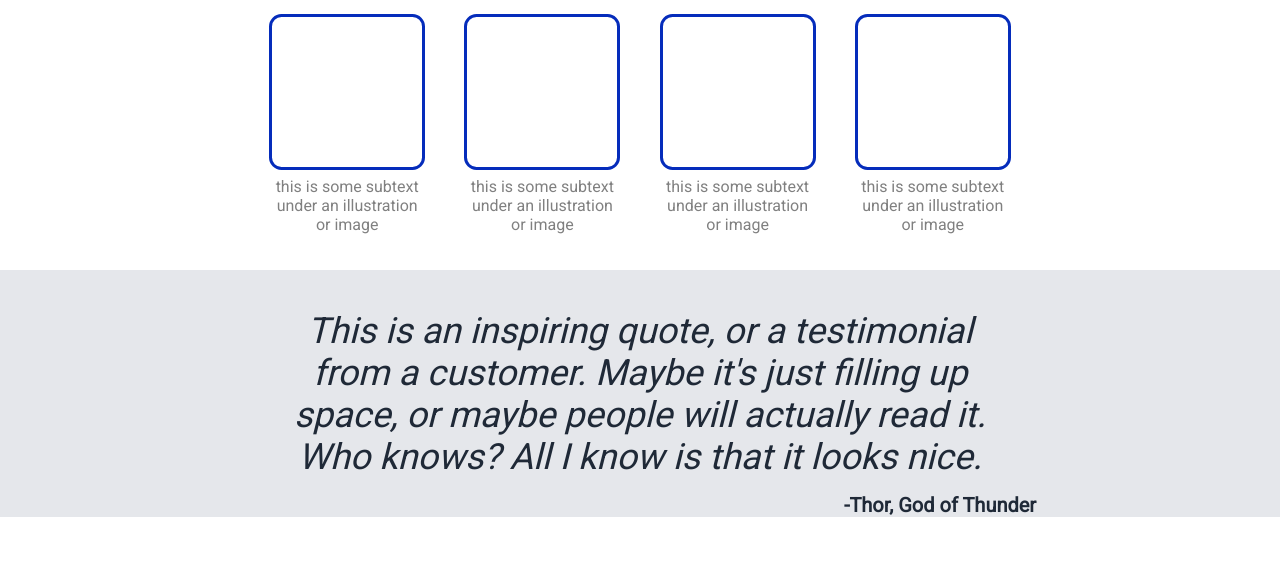
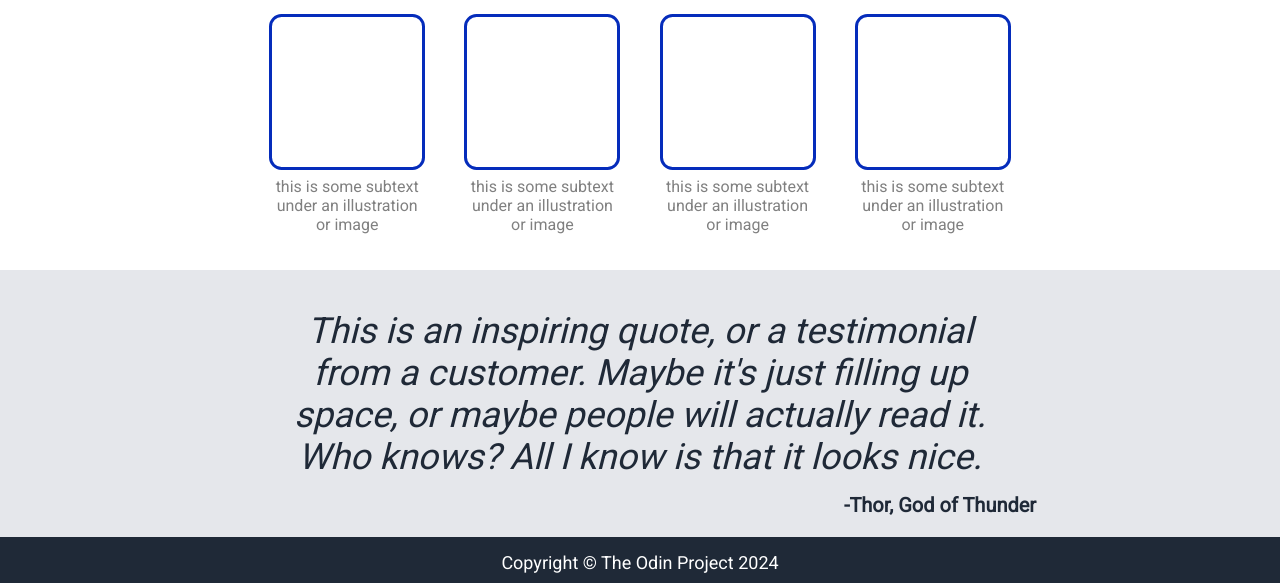
Before and after one commit to D-Dynamico/Landing-Page-TOP, a plain HTML site: page index.html in a window 1280 px wide. Shown: the part 548-1131 px from the top of the page. Before the commit the page ends 1065 px from the top, so only its background shows below. Drawn offline with Linux system fonts and the light colour scheme.

Commit message:
Completed project

```diff
--- a/index.html
+++ b/index.html
@@ -56,6 +56,9 @@
             -Thor, God of Thunder
         </div>
     </div>
+    <footer>
+        <div class="footer-text">Copyright &#169; The Odin Project 2024</div>
+    </footer>
 </body>
 
 </html>
--- a/style.css
+++ b/style.css
@@ -107,6 +107,7 @@ header{
     margin-top: 100px;
     background-color: #e5e7eb;
     padding-top: 40px;
+    padding-bottom: 20px;
 }
 
 .quote{
@@ -124,3 +125,16 @@ header{
     padding-top: 15px;
     margin-left: 600px;
 }
+
+footer{
+    background-color: #1f2937;
+}
+
+.footer-text{
+    color: white;
+    font-size: 18px;
+    display: flex;
+    justify-content: center;
+    padding-top: 15px;
+    padding-bottom: 10px;
+}
```
